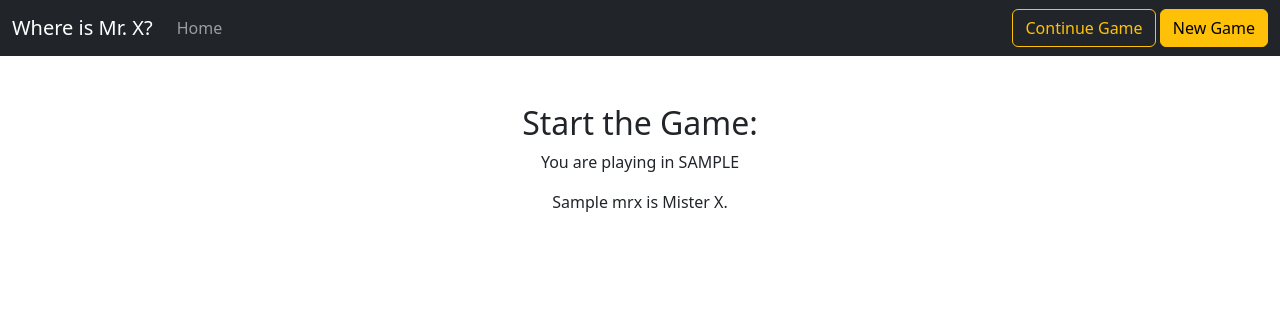
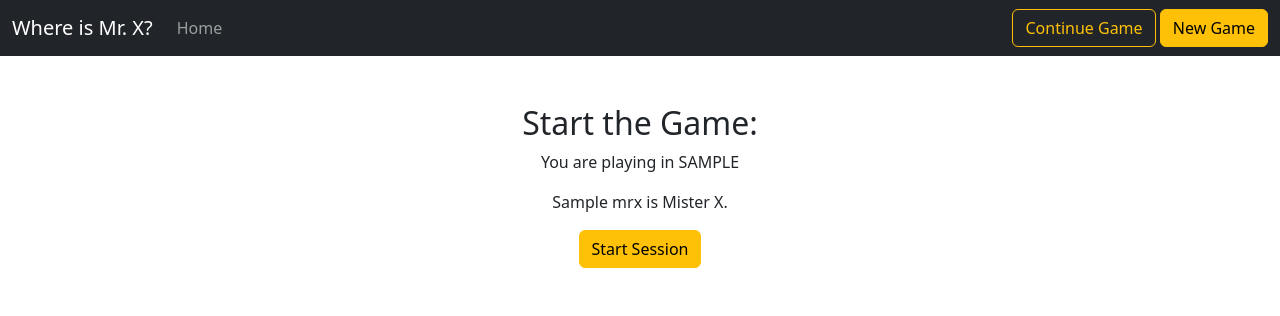
Before and after one commit to kaijesi/scotland_yard, a Flask app: template templates/start-game.html in a window 1280 px wide. Shown: the top 316 px of the page. Run offline with Flask 2, Linux system fonts and the light colour scheme; the template is opened without the code that fills it: most values are stand-ins (such as "Sample title", 1, 10 or a date in 2020).

Commit message:
Modified start-game template to include a Start Session button

```diff
--- a/templates/start-game.html
+++ b/templates/start-game.html
@@ -5,7 +5,10 @@
     <h2>Start the Game:</h2>
     <p>You are playing in {{ selected_map.upper() }}</p>
     <p>{{ mrx }} is Mister X.</p>
-    <!-- Add form with button to start game (calls game session function in app.py) -->
+
+    <form action="/game-session" method="POST">
+        <button type="submit" class="btn btn-warning">Start Session</button>
+    </form>
 
 </div>
 
```
